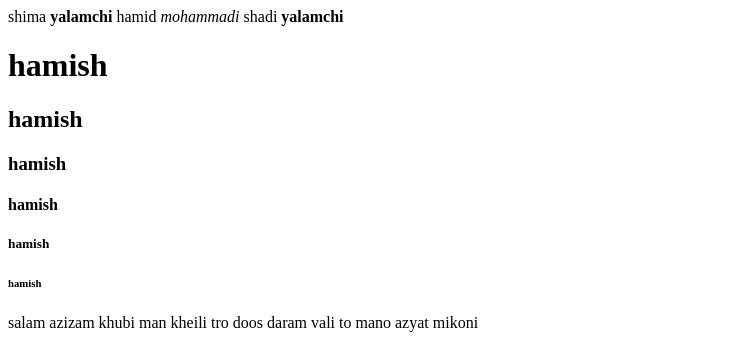
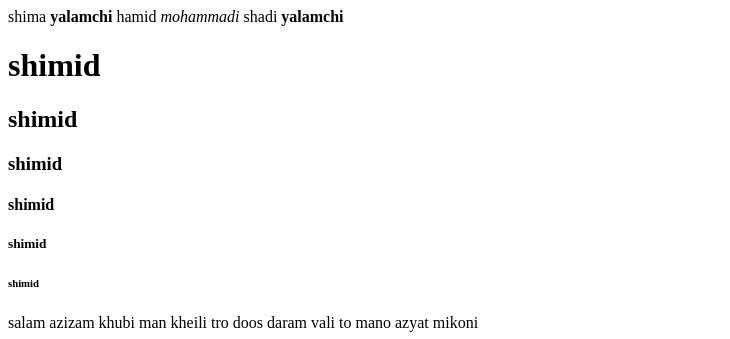
Before and after one commit to shimayalamchi/first-html, a plain HTML site: page index.html in a window 1280 px wide. Shown: the top 339 px of the page, without its empty margins (0-730 px from the left). Drawn offline with Linux system fonts and the light colour scheme.

Commit message:
change hamish to shimid

```diff
--- a/index.html
+++ b/index.html
@@ -8,12 +8,12 @@
 		shima <b>yalamchi</b>
 		hamid <i>mohammadi</i>
 		shadi <strong>yalamchi</strong>
-		<h1>hamish</h1>
-		<h2>hamish</h2>
-		<h3>hamish</h3>
-		<h4>hamish</h4>
-		<h5>hamish</h5>
-		<h6>hamish</h6>
+		<h1>shimid</h1>
+		<h2>shimid</h2>
+		<h3>shimid</h3>
+		<h4>shimid</h4>
+		<h5>shimid</h5>
+		<h6>shimid</h6>
 		<p>salam azizam khubi
 		man kheili tro doos daram
 		vali to mano azyat mikoni
```
